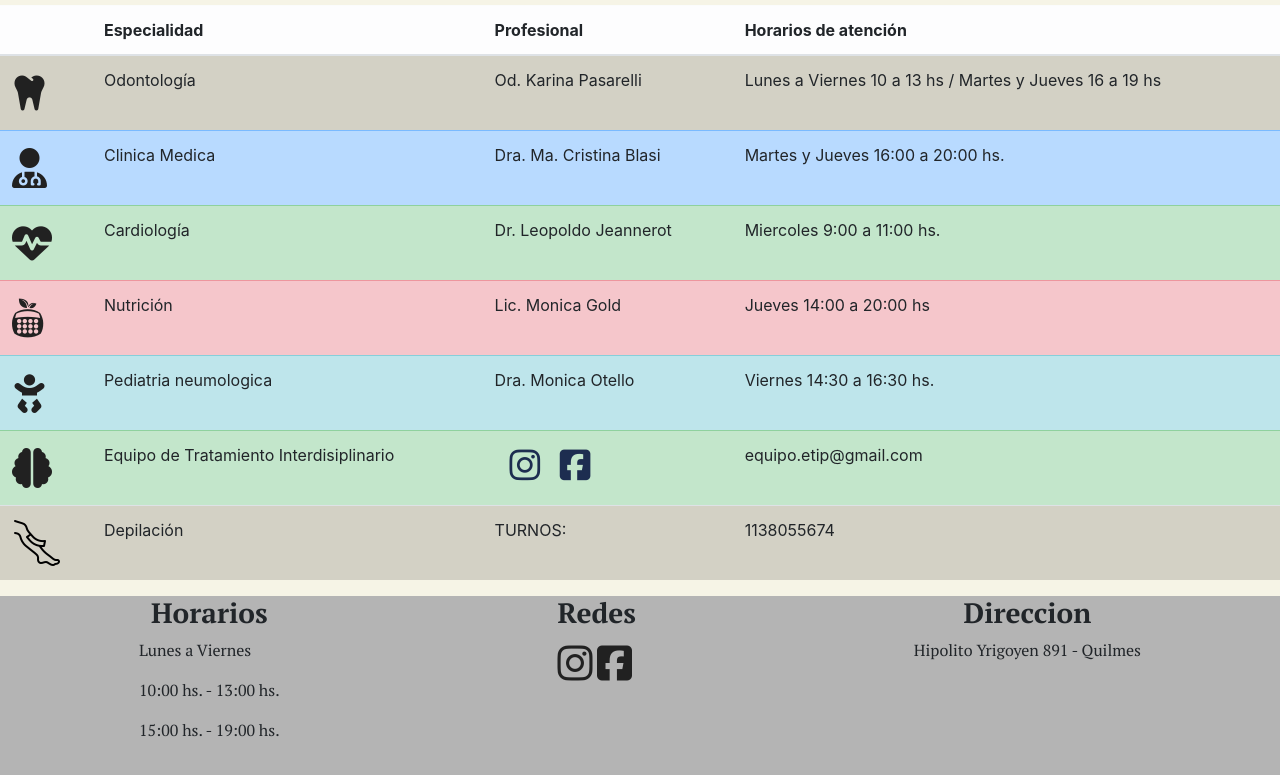
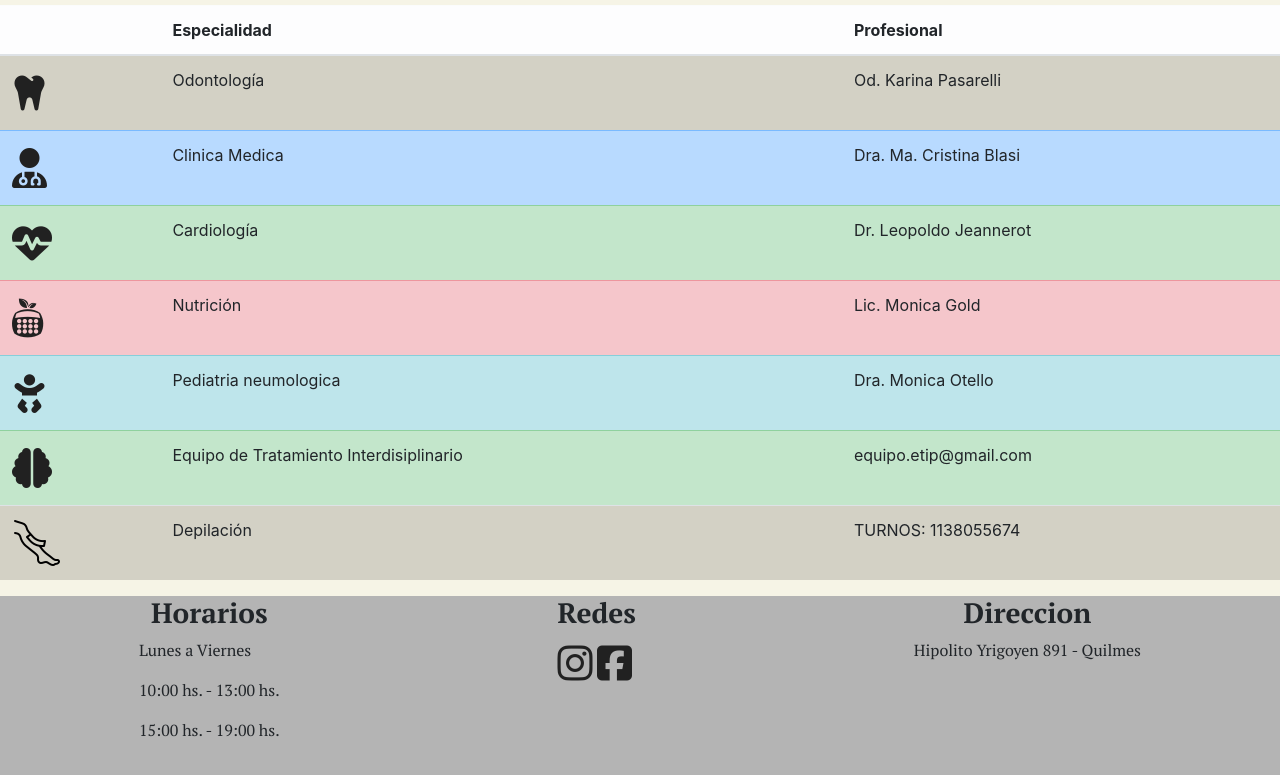
Before and after one commit to lucilaconiglio/mi-proyect0, a website: page especialidades.html in a window 1280 px wide. Shown: the part 161-936 px from the top of the page. Drawn offline with nearby package versions, Linux system fonts and the light colour scheme; grey boxes are pictures that could not be loaded.

Commit message:
modifique la seccion de especialidades

```diff
--- a/especialidades.html
+++ b/especialidades.html
@@ -60,7 +60,6 @@
                                 <th scope="row"></th>
                                 <th>Especialidad</th>
                                 <th>Profesional</th>
-                                <th>Horarios de atención</th>
                               </tr>
                             </thead>
                             <tbody>
@@ -68,47 +67,36 @@
                                 <th scope="row"><i class="fas fa-tooth  tableIcon"></i></th>
                                 <td>Odontología</td>
                                 <td>Od. Karina Pasarelli</td>
-                                <td>Lunes a Viernes 10 a 13 hs / Martes y Jueves 16 a 19 hs</td>
                               </tr>
                               <tr class="table-primary">
                                 <th scope="row"><i class="fas fa-user-md tableIcon"></i></th>
                                 <td>Clinica Medica</td>
                                 <td>Dra. Ma. Cristina Blasi</td>
-                                <td>Martes y Jueves 16:00 a 20:00 hs.</td>
                               </tr>
                               <tr class="table-success">
                                 <th scope="row"><i class="fas fa-heartbeat tableIcon"></i></th>
                                 <td>Cardiología</td>
                                 <td>Dr. Leopoldo Jeannerot</td>
-                                <td>Miercoles 9:00 a 11:00 hs.</td>
                               </tr>
                               <tr class="table-danger">
                                 <th scope="row"><i class="fab fa-nutritionix tableIcon"></i></th>
                                 <td>Nutrición</td>
                                 <td>Lic. Monica Gold</td>
-                                <td>Jueves 14:00 a 20:00 hs</td>
                               </tr>
                               <tr class="table-info">
                                 <th scope="row"><i class="fas fa-baby tableIcon"></i></th>
                                 <td>Pediatria neumologica</td>
                                 <td>Dra. Monica Otello</td>
-                                <td>Viernes 14:30 a 16:30 hs.</td>
                               </tr>
                               <tr class="table-success">
                                 <th scope="row"><i class="fas fa-brain tableIcon"></i></th>
                                 <td>Equipo de Tratamiento Interdisiplinario</td>
-                                <td>
-                                  <a class="fab fa-instagram redSocial" href="https://www.instagram.com/equipoetip/?hl=en"
-                                  target="_blank"></a>
-                                  <a class="fab fa-facebook-square redSocial" href="https://www.facebook.com/etip.interdisciplinario.1"
-                                  target="_blank"></a></td>
-                                <td>equipo.etip@gmail.com</td>
+                                <td> equipo.etip@gmail.com </td>
                               </tr>
                               <tr class="table-active">
                                 <th scope="row"><img class="" src="assets/icons8-waxing-50.png"></th>
                                 <td>Depilación</td>
-                                <td>TURNOS:</td>
-                                <td>1138055674</td>
+                                <td>TURNOS: 1138055674</td>
                               </tr>
                             </tbody>
                           </table>
```
